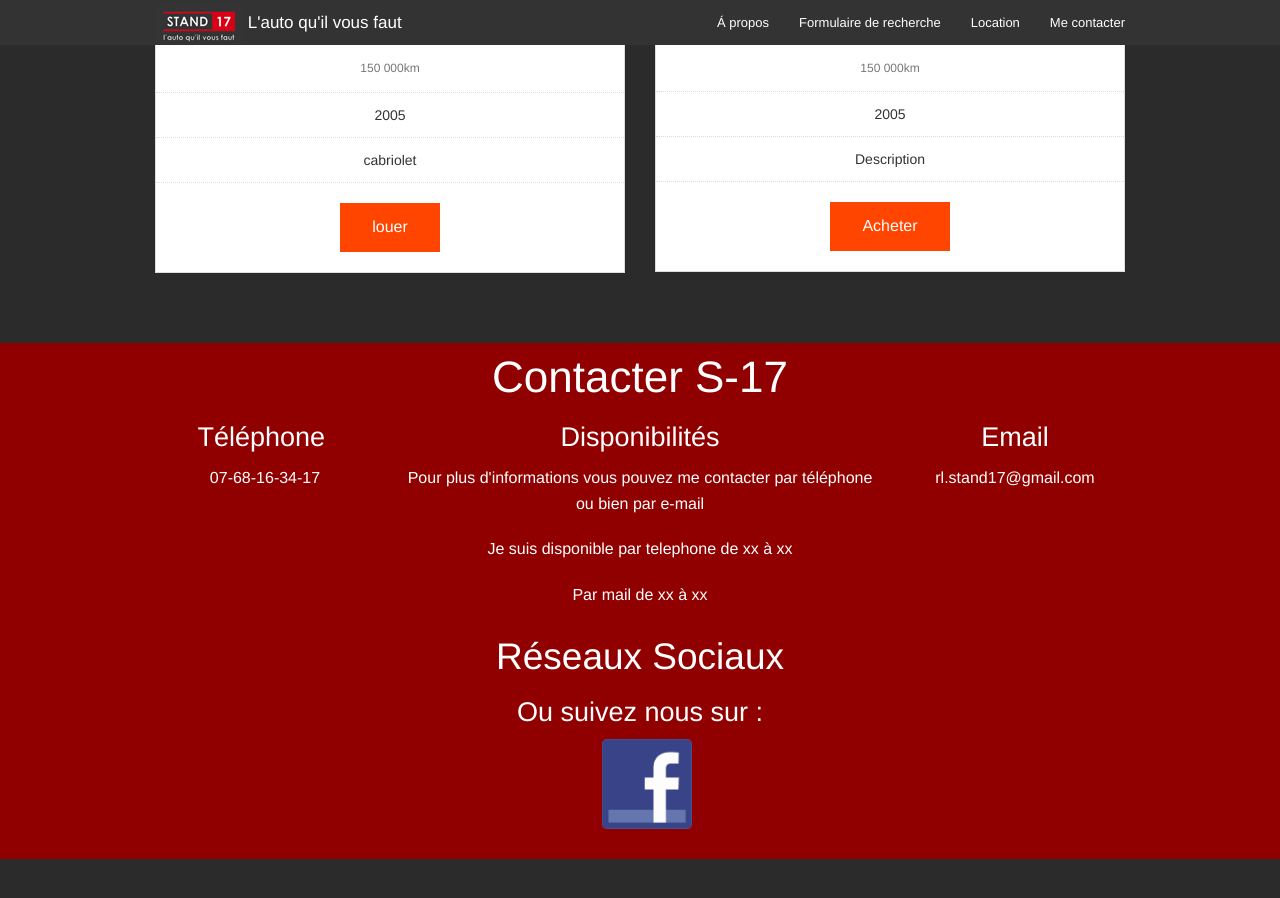
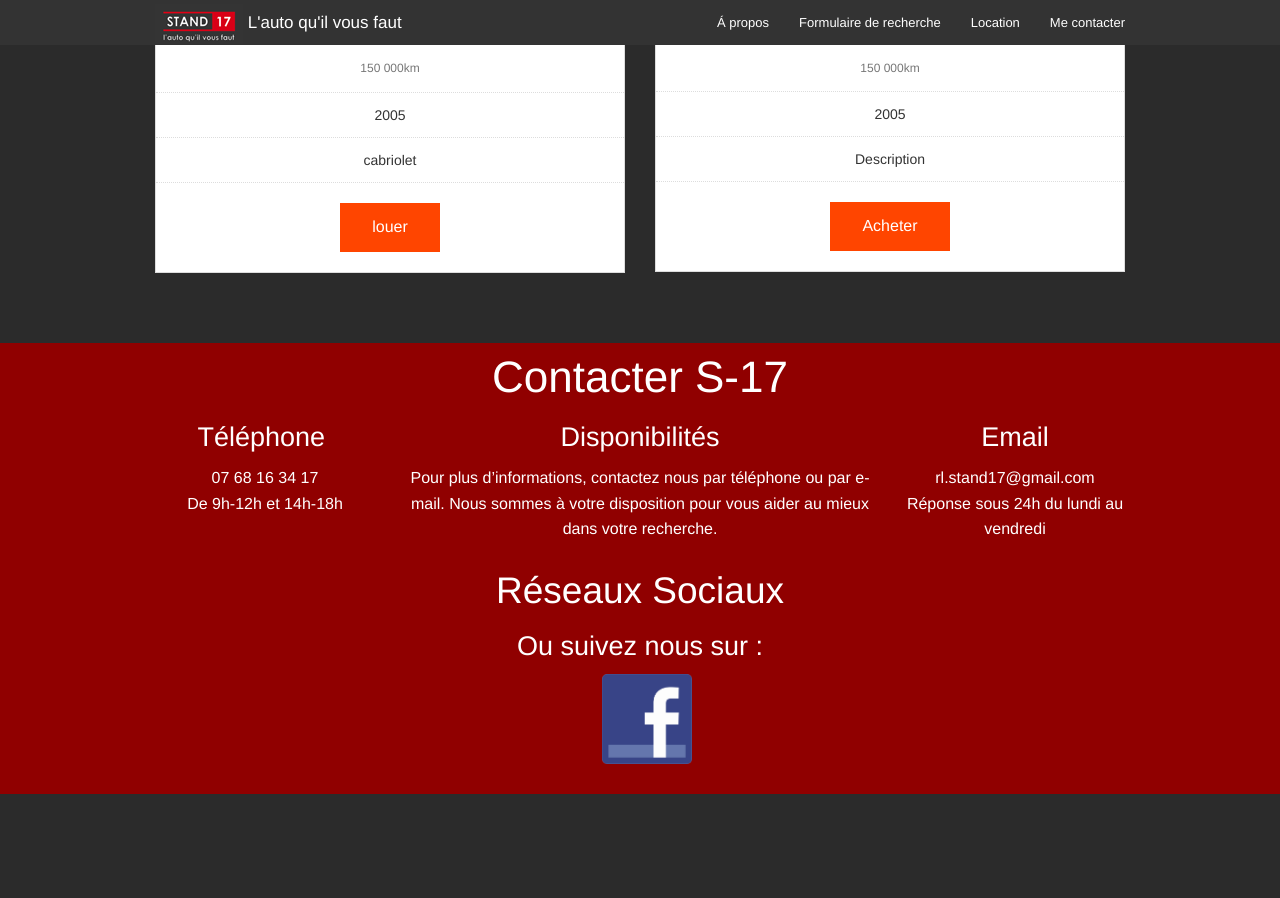
Before and after one commit to Thegeiger/S-17, a Jekyll site: the page built from index.html, in a window 1280 px wide and 900 px high, scrolled down 2876 px. Built offline with Jekyll 4.4.1, drawn with Linux system fonts in a browser that asks for light colours; after the commit the page ends 3710 px from its top, so only the background shows below that.

Commit message:
Updated '_includes/footer.html' via CloudCannon

```diff
--- a/_includes/footer.html
+++ b/_includes/footer.html
@@ -8,17 +8,17 @@
         <div class="row">
           <div class="large-3 columns">
             <h3 class="text-center editable">T&eacute;l&eacute;phone&nbsp;</h3>
-            <p class="text-center editable">07-68-16-34-17</p>
+            <p class="text-center editable">07 68 16 34 17<br />De 9h-12h et 14h-18h</p>
           </div>
           <div class="large-6 columns">
             <h3 class="text-center editable">Disponibilit&eacute;s</h3>
-            <p class="text-center editable">Pour plus d'informations vous pouvez me contacter par t&eacute;l&eacute;phone ou bien par e-mail</p>
-            <p class="text-center editable">Je suis disponible par telephone de xx à xx</p>
-            <p class="text-center editable">Par mail de xx à xx</p>
+            <p class="text-center editable">Pour plus d&rsquo;informations, contactez nous par t&eacute;l&eacute;phone ou par e-mail. Nous sommes &agrave; votre disposition pour vous aider au mieux dans votre recherche.</p>
+            <p class="text-center editable"></p>
+            <p class="text-center editable"></p>
           </div>
           <div class="large-3 columns">
             <h3 class="text-center editable">Email</h3>
-            <p class="text-center editable">rl.stand17@gmail.com</p>
+            <p class="text-center editable">rl.stand17@gmail.com<br />R&eacute;ponse sous 24h du lundi au vendredi</p>
           </div>
         </div>
 
```
